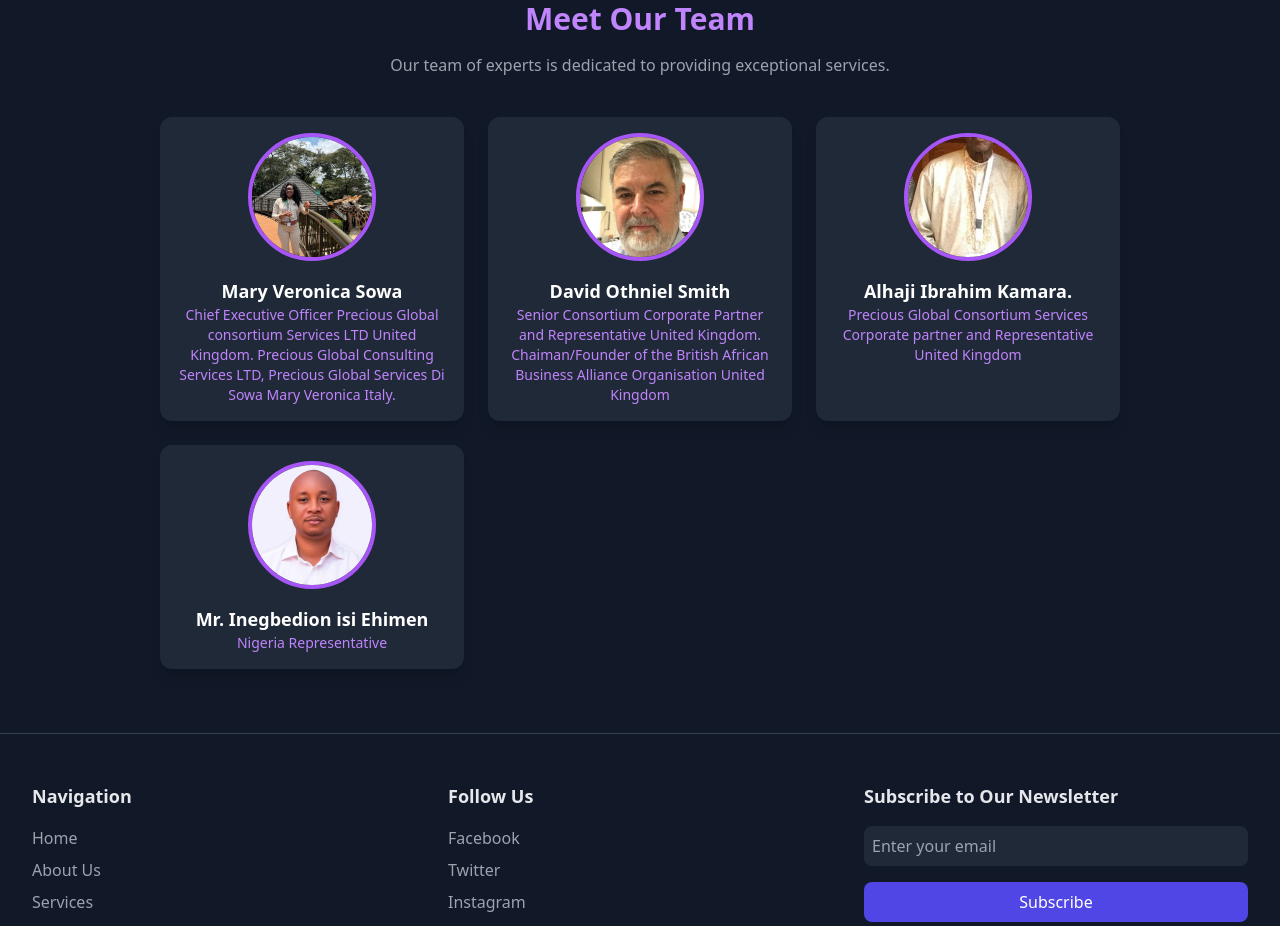
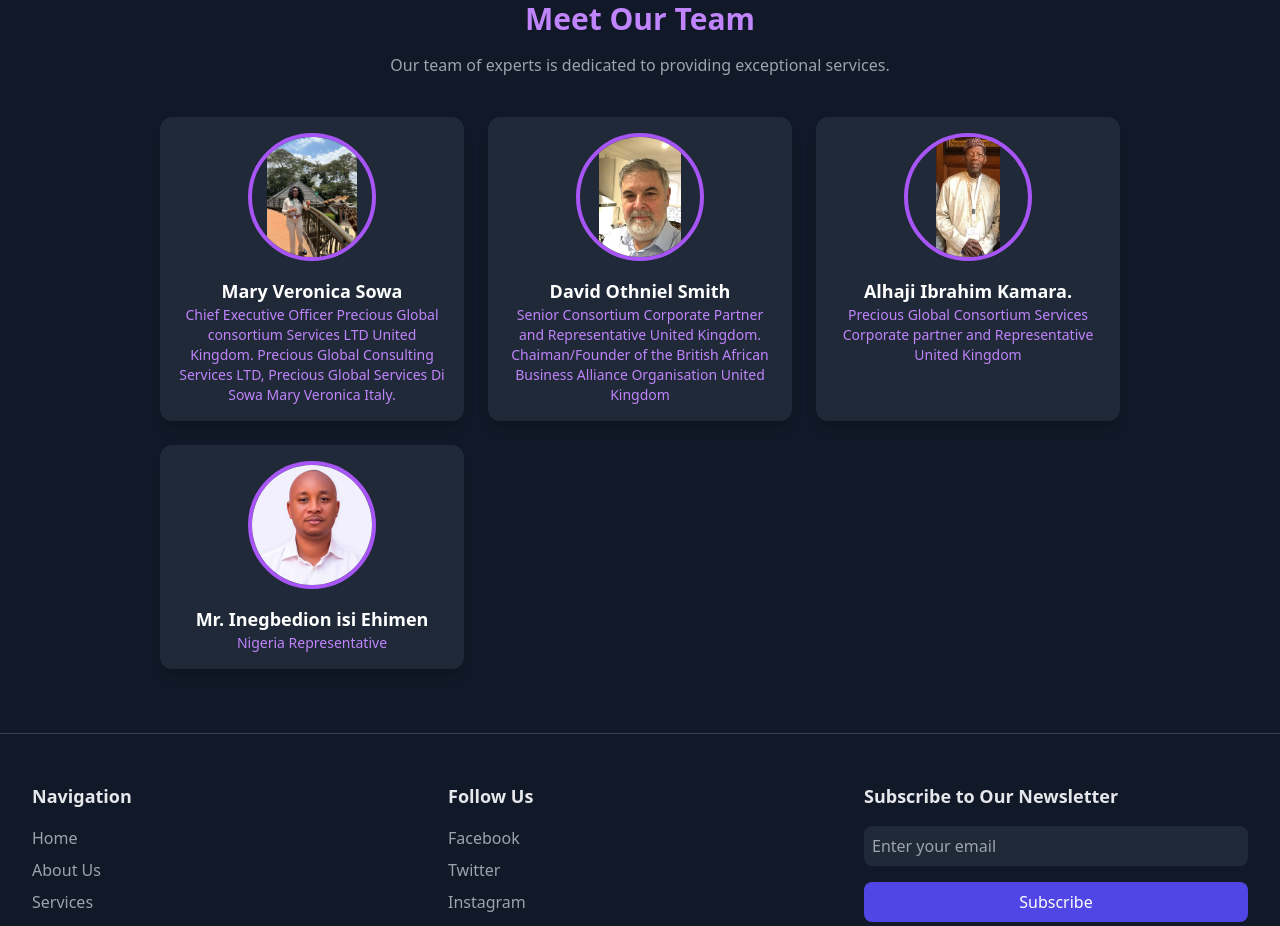
Before and after one commit to chiho-5/prc, a Next.js app: page /about-us in a window 1280 px wide. Shown: the part 1680-2606 px from the top of the page. Built offline with nearby package versions, Linux system fonts and the light colour scheme.

Commit message:
Update Team.tsx

```diff
--- a/src/components/Team.tsx
+++ b/src/components/Team.tsx
@@ -29,7 +29,7 @@
           <img
             src={member.image}
             alt={member.name}
-            className="w-32 h-32 mx-auto rounded-full object-cover border-4 border-purple-500"
+            className="w-32 h-32 mx-auto rounded-full object-contain border-4 border-purple-500"
           />
           <h3 className="text-lg font-semibold text-white mt-4">{member.name}</h3>
           <p className="text-purple-400 text-sm">{member.role}</p>
```
